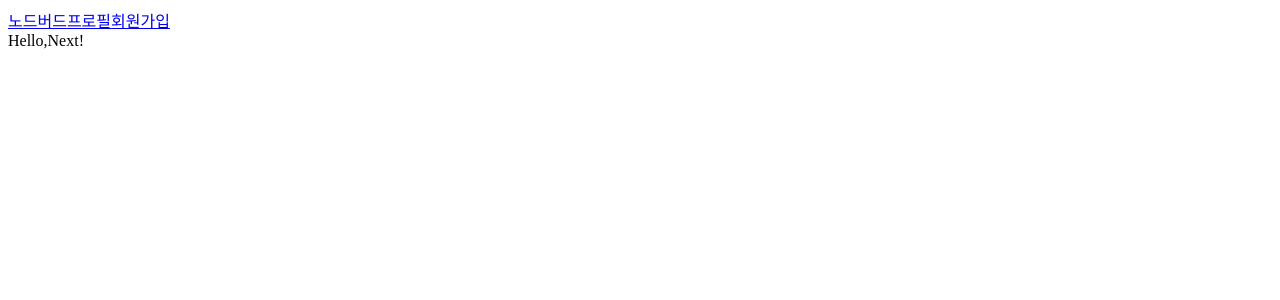
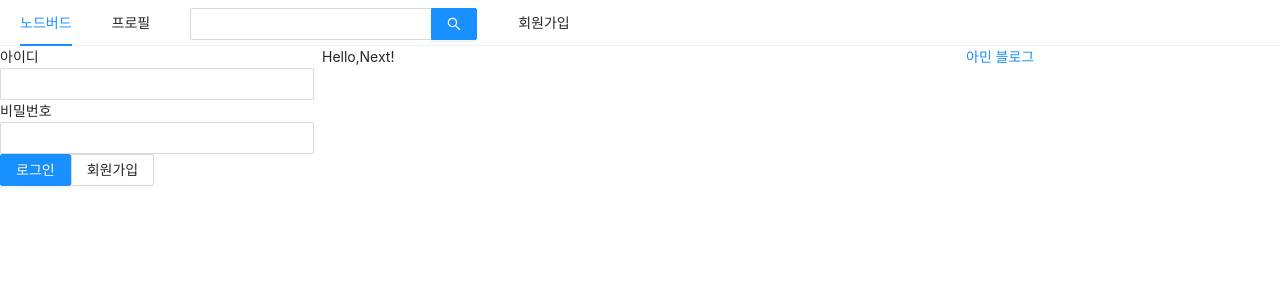
Before and after one commit to nana7812/react-node, a Next.js app in the folder prepare/front/: page / in a window 1280 px wide. Shown: the top 300 px of the page. Built offline with nearby package versions, Linux system fonts and the light colour scheme.

Commit message:
로그인 폼 만들기

```diff
--- a/prepare/front/components/AppLayout.js
+++ b/prepare/front/components/AppLayout.js
@@ -1,20 +1,54 @@
-import React from "react";
+import React, { useState } from "react";
 import PropTypes from "prop-types";
 import Link from "next/link";
+import { Menu, Input, Row, Col } from "antd";
+import UserProfile from "../components/UserProfile";
+import LoginForm from "../components/LoginForm";
 
 const AppLayout = ({ children }) => {
+  //아직 data가 없기 때문에 state 사용
+  const [isLoggedIn, setIsLoggedIn] = useState(false);
+
   return (
     <div>
+      <Menu mode="horizontal">
+        <Menu.Item>
           <Link href="/">
             <a>노드버드</a>
           </Link>
+        </Menu.Item>
+        <Menu.Item>
           <Link href="/profile">
             <a>프로필</a>
           </Link>
+        </Menu.Item>
+        <Menu.Item>
+          <Input.Search enterButton style={{ verticalAlign: "middle" }} />
+        </Menu.Item>
+        <Menu.Item>
           <Link href="/signup">
             <a>회원가입</a>
           </Link>
+        </Menu.Item>
+      </Menu>
+      <Row gutter={8}>
+        <Col xs={24} md={6}>
+          {isLoggedIn ? <UserProfile /> : <LoginForm />}
+        </Col>
+        <Col xs={24} md={12}>
+          {" "}
           {children}
+        </Col>
+        <Col xs={24} md={6}>
+          <a
+            href="https://blog.naver.com/zcjswkz0812"
+            target="_blank"
+            rel="noreferrer noopener"
+          >
+            아민 블로그
+          </a>
+        </Col>
+      </Row>
     </div>
   );
 };
--- /dev/null
+++ b/prepare/front/components/LoginForm.js
@@ -0,0 +1,51 @@
+import React, { useState, useCallback } from "react";
+import { Form, Input, Button } from "antd";
+import Link from "next/link";
+
+const LoginForm = () => {
+  const [id, setId] = useState("");
+  const [password, setPassword] = useState("");
+
+  //component의 props로 넘겨주는건 useCallback사용으로 최적화!
+  const onChangeId = useCallback((e) => {
+    setId(e.target.value);
+  }, []);
+  const onChangePassword = useCallback((e) => {
+    setPassword(e.target.value);
+  }, []);
+  //이런식으로 비슷한 코드는 커스텀 훅으로 ~~
+
+  return (
+    <Form>
+      <div>
+        <label htmlFor="user-id">아이디</label>
+        <br />
+        <Input name="user-id" value={id} onChange={onChangeId} required></Input>
+      </div>
+      <div>
+        <label htmlFor="user-password">비밀번호</label>
+        <br />
+        <Input
+          name="user-password"
+          type="password"
+          value={password}
+          onChange={onChangePassword}
+          required
+        ></Input>
+      </div>
+      <div>
+        <Button type="primary" htmlType="submit" loading={false}>
+          로그인
+        </Button>
+        <Link href="/signup">
+          <a>
+            <Button>회원가입</Button>
+          </a>
+        </Link>
+      </div>
+      <div></div>
+    </Form>
+  );
+};
+
+export default LoginForm;
--- a/prepare/front/package.json
+++ b/prepare/front/package.json
@@ -9,8 +9,11 @@
   "author": "Amin",
   "license": "ISC",
   "dependencies": {
+    "@ant-design/icons": "^4.5.0",
+    "antd": "^4.13.0",
     "next": "^9.5.5",
-    "prop-types": "^15.7.2"
+    "prop-types": "^15.7.2",
+    "styled-components": "^5.2.1"
   },
   "devDependencies": {
     "eslint": "^7.21.0",
--- /dev/null
+++ b/prepare/front/pages/_app.js
@@ -0,0 +1,24 @@
+//페이지 공통된 것 처리
+//index,profile,signup의 부모 역할! Component에 들어가게 됨
+import React from "react";
+import "antd/dist/antd.css";
+import PropTypes from "prop-types";
+import Head from "next/head";
+
+const App = ({ Component }) => {
+  return (
+    <>
+      <Head>
+        <meta charSet="utf-8" />
+        <title>NodeBird</title>
+      </Head>
+      <Component />
+    </>
+  );
+};
+
+//proptypes 점검으로 로 안전성 높일 수 있음
+App.protypes = {
+  Component: PropTypes.elementType.isRequired,
+};
+export default App;
```
Also changed, not shown: prepare/front/pages/profile.js (+13 -1 lines), prepare/front/pages/signup.js (+12 -1 lines), prepare/front/components/UserProfile.js (added), 1 other file (tests, documents, lock files or other folders). Lines whose indentation alone changed are shown as unchanged.
